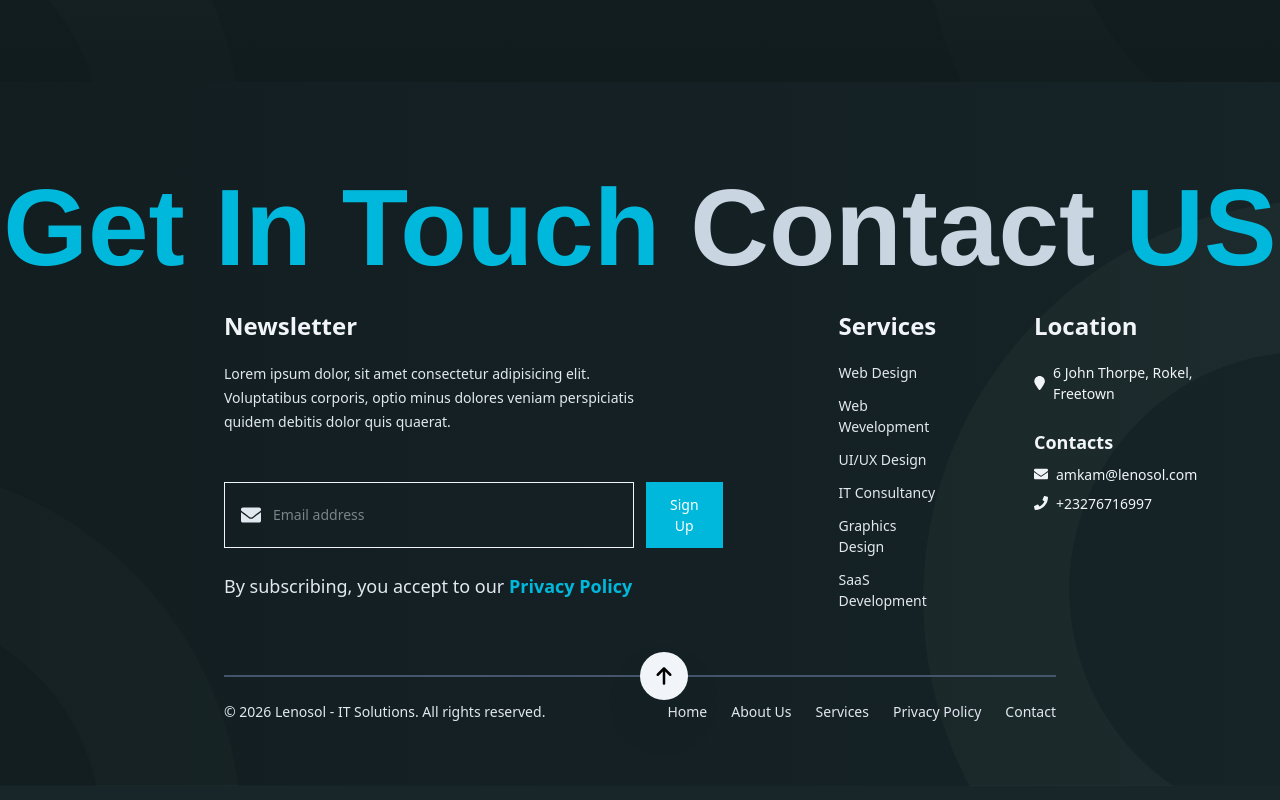
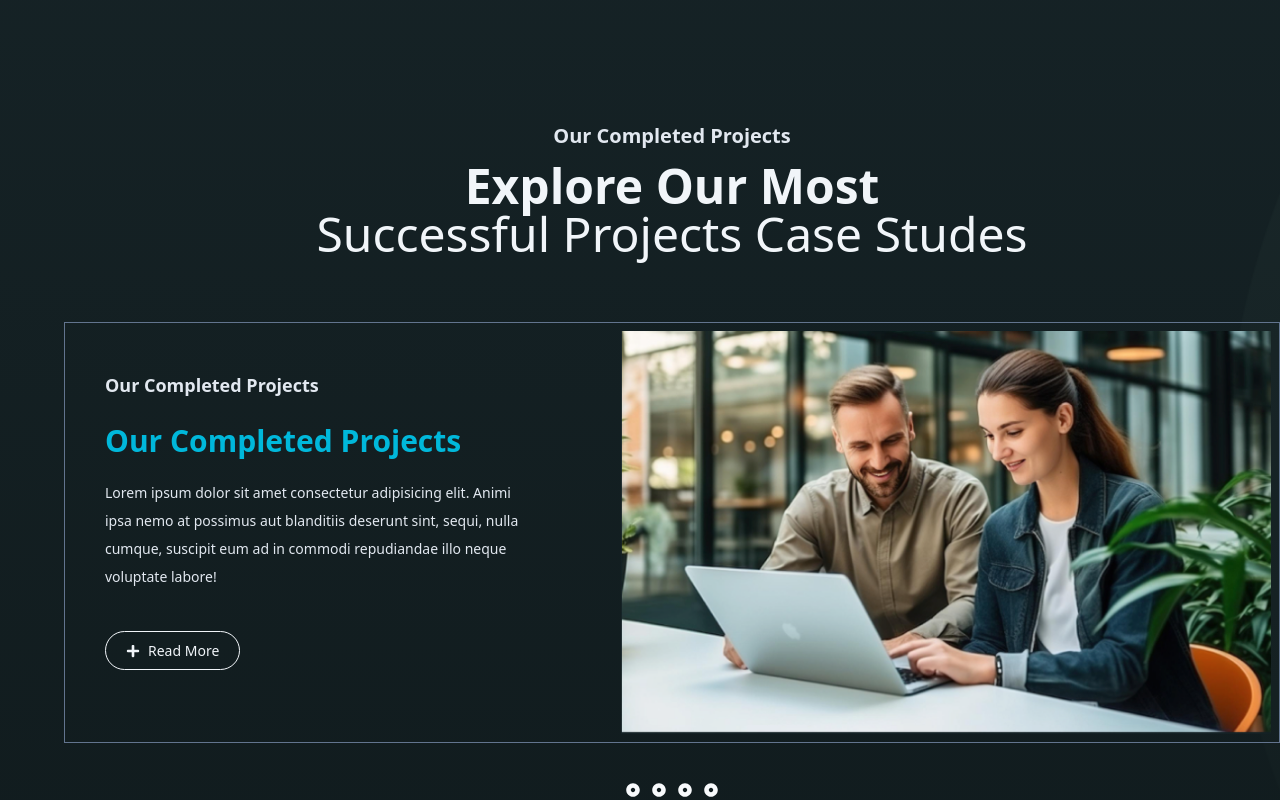
Before and after one commit to AmaduKamara/lenosol.dev, a Next.js app: page / in a window 1280 px wide. Shown: the part 5420-6220 px from the top of the page. Built offline with nearby package versions, Linux system fonts and the light colour scheme.

Commit message:
Add recent case studies section

```diff
--- /dev/null
+++ b/app/components/case-study.tsx
@@ -0,0 +1,76 @@
+import Image from "next/image";
+
+import project from "@/app/images/project.jpg";
+import Link from "next/link";
+import { FaDotCircle, FaPlus } from "react-icons/fa";
+
+const CaseStudy = () => {
+  return (
+    <section className='pt-10'>
+      <div className='mt-10 pl-16'>
+        <div>
+          <p className='text-slate-200 text-xl font-bold text-center'>
+            Our Completed Projects
+          </p>
+          <h2 className='text-slate-100 font-bold text-2xl md:text-3xl lg:text-5xl mt-3 text-center'>
+            Explore Our Most
+            <br />
+            <span className='font-thin'>
+              Successful Projects Case Studes
+            </span>{" "}
+          </h2>
+        </div>
+
+        {/* Case Studies Sliders */}
+        <div>
+          <div className='flex gap-6 overflow-hidden'>
+            <div className='border border-slate-500 p-2 pl-10 w-350 mt-16'>
+              <div className='flex gap-24 relative'>
+                <div className='w-2/5 pt-10'>
+                  <p className='text-slate-200 text-lg font-bold'>
+                    Our Completed Projects
+                  </p>
+                  <Link href={`/projects/1`}>
+                    <h4 className='text-3xl font-bold mt-6 text-cyan-500 hover:text-cyan-400'>
+                      Our Completed Projects
+                    </h4>
+                  </Link>
+                  <p className='mt-5 text-slate-200 leading-7'>
+                    Lorem ipsum dolor sit amet consectetur adipisicing elit.
+                    Animi ipsa nemo at possimus aut blanditiis deserunt sint,
+                    sequi, nulla cumque, suscipit eum ad in commodi repudiandae
+                    illo neque voluptate labore!
+                  </p>
+
+                  <div className='flex items-center gap-2 absolute bottom-0 mb-16'>
+                    <Link
+                      href='#'
+                      className='flex items-center gap-2 text-slate-100 border p-2 hover:bg-cyan-500 hover:border-cyan-500 transition-all ease-in-out duration-500 rounded-full py-2 px-5'
+                    >
+                      {" "}
+                      <FaPlus className='text-slate-100' /> Read More
+                    </Link>
+                  </div>
+                </div>
+                <div className='3/5'>
+                  <Image src={project} alt='Project 1' />
+                </div>
+              </div>
+            </div>
+          </div>
+
+          <div className='flex justify-center items-center mt-10'>
+            <div className='flex gap-3'>
+              <FaDotCircle className='text-slate-50 cursor-pointer' />
+              <FaDotCircle className='text-slate-50 cursor-pointer' />
+              <FaDotCircle className='text-slate-50 cursor-pointer' />
+              <FaDotCircle className='text-slate-50 cursor-pointer' />
+            </div>
+          </div>
+        </div>
+      </div>
+    </section>
+  );
+};
+
+export default CaseStudy;
--- a/app/components/home-professional-teams.jsx
+++ b/app/components/home-professional-teams.jsx
@@ -1,11 +1,14 @@
 "use client";
 import { useState } from "react";
-import teamMember1 from "@/app/images/team-member.png";
 import Image from "next/image";
 import Link from "next/link";
 import { FaFacebook, FaLinkedinIn, FaPlus, FaYoutube } from "react-icons/fa";
 import { MdKeyboardArrowRight } from "react-icons/md";
 import { FaX } from "react-icons/fa6";
+
+import CaseStudy from "./case-study";
+
+import teamMember1 from "@/app/images/team-member.png";
 
 const HomeProfessionalTeams = () => {
   const [socialToggle1, setSocialToggle1] = useState(false);
@@ -13,7 +16,8 @@ const HomeProfessionalTeams = () => {
   const [socialToggle3, setSocialToggle3] = useState(false);
 
   return (
-    <section className='home-teams py-10'>
+    <>
+      <section className='home-teams py-10 pb-24'>
         <h2
           id='footer-text'
           className='font-bold text-[9.1vw] text-center text-slate-400'
@@ -169,7 +173,9 @@ const HomeProfessionalTeams = () => {
             </div>
           </div>
         </div>
+        <CaseStudy />
       </section>
+    </>
   );
 };
 
```
Also changed, not shown: app/images/project.jpg (added). Lines whose indentation alone changed are shown as unchanged.
